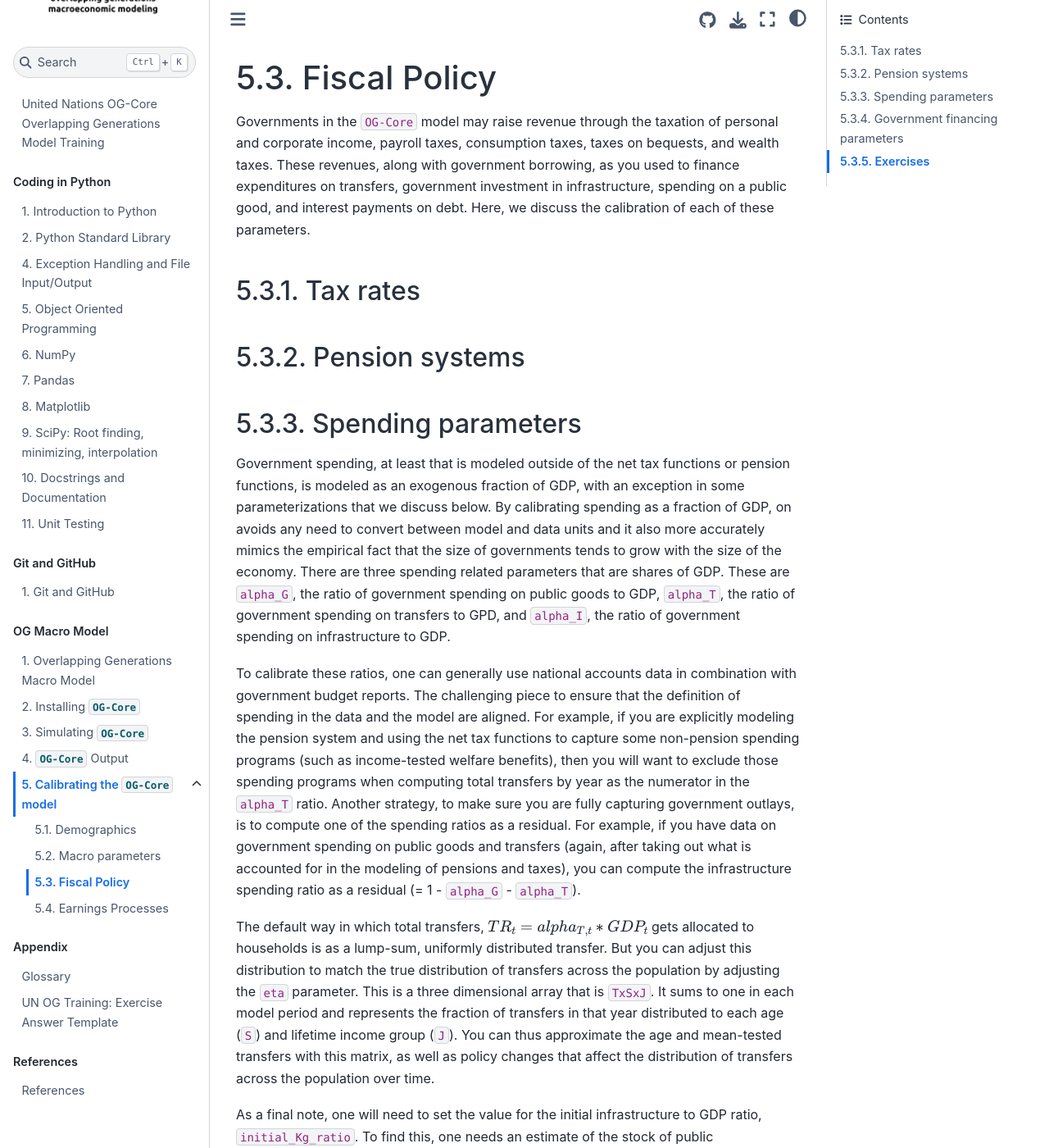
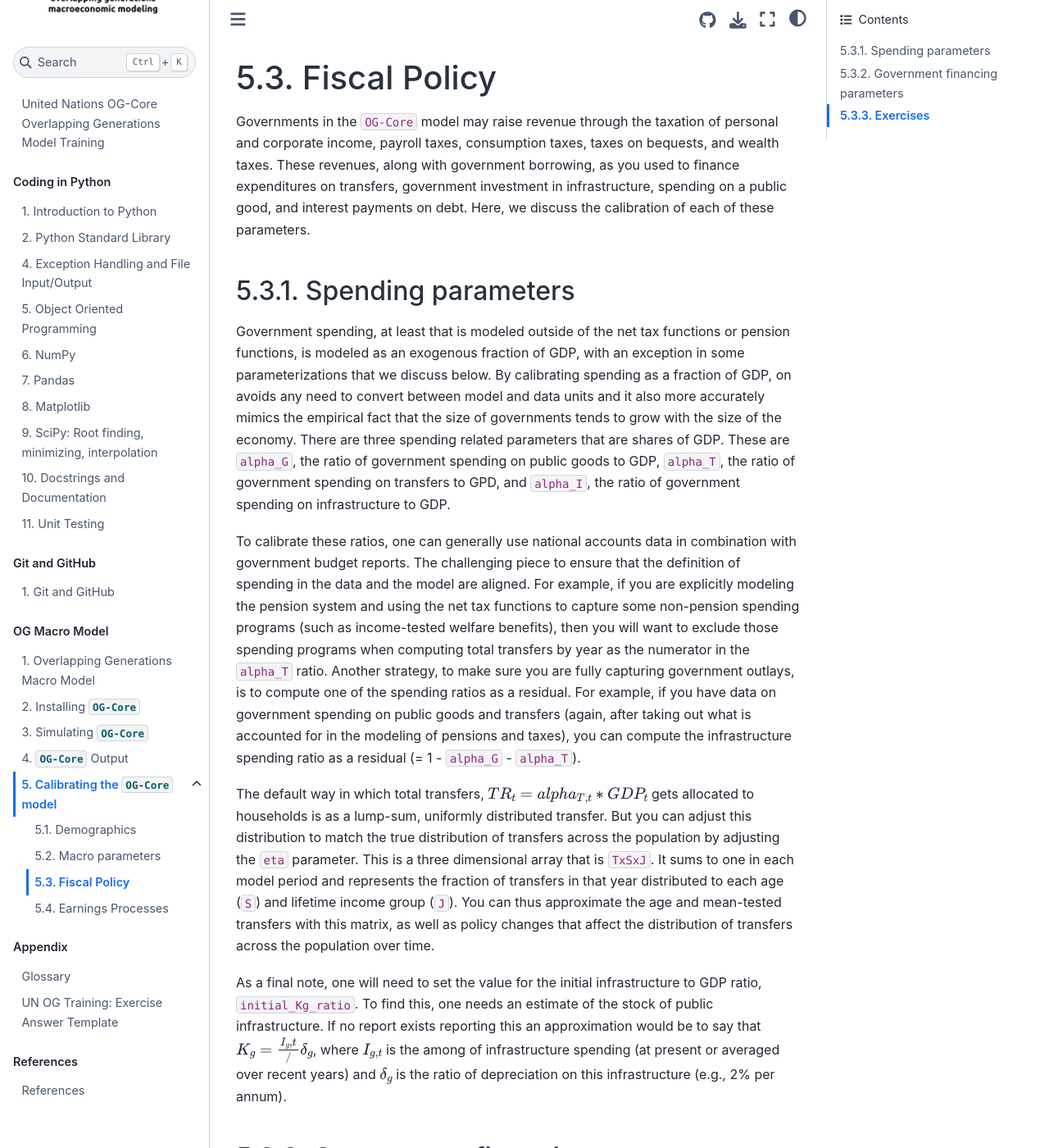
Before and after one commit to jdebacker/UN-OG-Training, a Jupyter Book: the page built from docs/book/OG/FiscalParams.md, in a window 1280 px wide and 1400 px high. Shown: the whole window at 82% size. Built offline with Jupyter Book 1.0.4 settings and Sphinx 7.4.7 and the Sphinx Book theme 1.1.4, drawn with Linux system fonts in a browser that asks for light colours; pages that are not in the unit, such as notebooks, are missing from menus; comment, search, counter and statistics services are not loaded; some of the changed text lies outside the part shown.

Commit message:
comment out calib of tax and pension parameters

```diff
--- a/docs/book/OG/FiscalParams.md
+++ b/docs/book/OG/FiscalParams.md
@@ -3,10 +3,10 @@
 
 Governments in the `OG-Core` model may raise revenue through the taxation of personal and corporate income,  payroll taxes, consumption taxes, taxes on bequests, and wealth taxes. These revenues, along with government borrowing, as you used to finance expenditures on transfers, government investment in infrastructure, spending on a public good, and interest payments on debt.  Here, we discuss the calibration of each of these parameters.
 
-## Tax rates
+<!-- ## Tax rates
 
 
-## Pension systems
+## Pension systems -->
 
 
 ## Spending parameters
```
